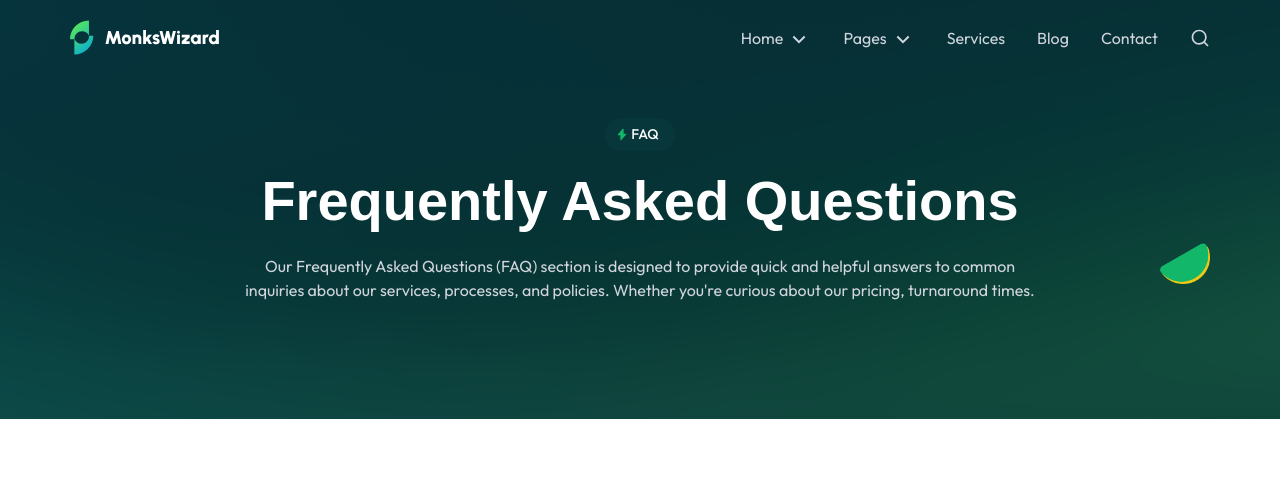
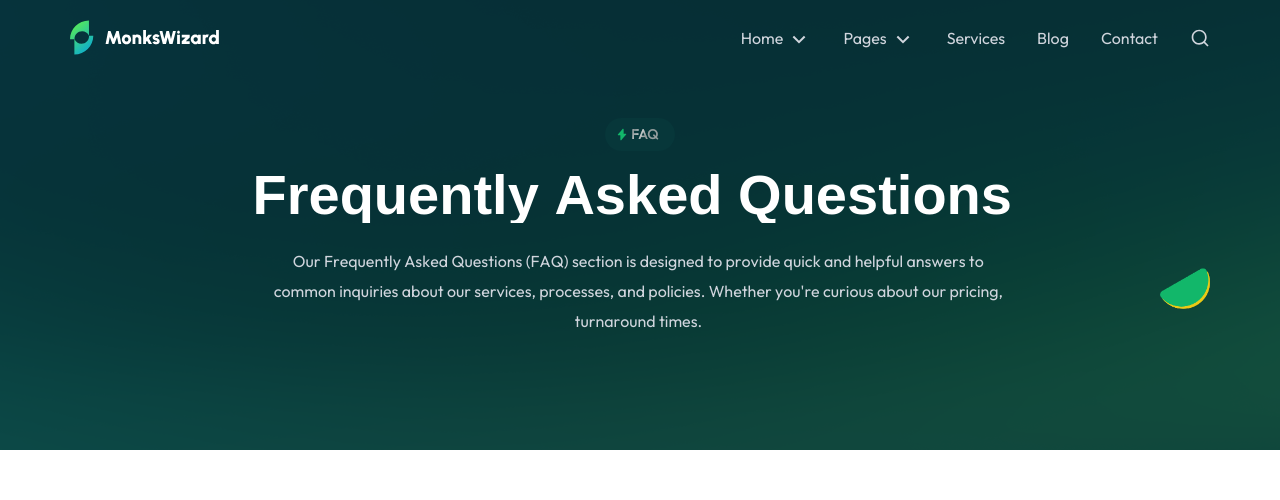
Before and after one commit to vivek9985/monkswizard, a Next.js app: page /faq in a window 1280 px wide. Shown: the top 500 px of the page. Built offline with nearby package versions, Linux system fonts and the light colour scheme; a web font is replaced by a local one.

Commit message:
added animation in section

```diff
--- a/src/Components/Section/About/Hero.tsx
+++ b/src/Components/Section/About/Hero.tsx
@@ -14,6 +14,8 @@ import HeroThree from "@/assets/images/about-hero-3.png";
 import { useState } from "react";
 import { RiCloseLargeLine } from "@remixicon/react";
 import ShinyText from "@/animation/ShinyText";
+import { motion } from 'framer-motion';
+import AnimatedCharacters from "@/animation/AnimatedCharacters";
 
 export default function Hero() {
     const [openVideo, setOpenVideo] = useState(false);
@@ -23,25 +25,53 @@ export default function Hero() {
             <Container>
                 <div className="flex flex-col items-center gap-y-[60px]">
                     <div className="w-10/12 md:w-9/12 xl:max-w-[874px] relative">
+                        <motion.div
+                            initial={{ y: 40, opacity: 0, rotate: 10 }}
+                            animate={{ y: 0, opacity: 1, rotate: 0 }}
+                            transition={{ duration: 0.5 }}
+                        >
                             <Badge className="mx-auto"><ShinyText text="About us" /></Badge>
+                        </motion.div>
+                        <motion.div
+                            initial="hidden"
+                            animate="visible"
+                            variants={{ visible: { transition: { delayChildren: 0.2, staggerChildren: 0.015 } } }}
+                        >
                             <Heading variant="h1" className="text-white text-center mt-4 mb-5">
-                            The Passionate People Powering Our Digital Agency
+                                <AnimatedCharacters text="The Passionate People Powering Our Digital Agency" type="heading" />
                             </Heading>
+                        </motion.div>
+                        <motion.div
+                            initial="hidden"
+                            animate="visible"
+                            variants={{ visible: { transition: { delayChildren: 0.4, staggerChildren: 0.010 } } }}
+                        >
                             <Paragraph variant="para-7" className="text-center text-neutral-300">
-                            We are creative agency that specializes in web design, seo, and Social media management. Our experienced team works closely.
+                                <AnimatedCharacters text="We are creative agency that specializes in web design, seo, and Social media management. Our experienced team works closely." type="heading" />
                             </Paragraph>
-                        <Image className="w-[50px] rotate-[65deg] absolute -right-[20%] bottom-[-5%] [animation:upDown_2s_ease-in-out_infinite]" src={HalfCircle} alt="" width={50} height={50} />
-                        <Image className="w-[65px] absolute -left-[10%] bottom-[-7%] [animation:upDown_2s_ease-in-out_infinite]" src={Spring} alt="" width={65} height={56} />
+                        </motion.div>
+                        <Image className="w-[50px] rotate-[65deg] absolute -right-[20%] bottom-[-5%] animate-bounce" src={HalfCircle} alt="" width={50} height={50} />
+                        <Image className="w-[65px] absolute -left-[10%] bottom-[-7%] animate-bounce" src={Spring} alt="" width={65} height={56} />
                     </div>
                     <div className="w-full flex items-center justify-center gap-x-[34px]">
+                        <motion.div initial={{ y: 40, opacity: 0 }}
+                            animate={{ y: 0, opacity: 1 }}
+                            transition={{ delay: 1.5, duration: 0.5 }}>
                             <Image src={HeroOne} alt="" width={294} height={307} />
-                        <div className="max-w-[280px] sm:max-w-[320px] md:max-w-[400px] xl:max-w-[484px] flex items-center justify-center relative">
+                        </motion.div>
+                        <motion.div initial={{ y: 40, opacity: 0 }}
+                            animate={{ y: 0, opacity: 1 }}
+                            transition={{ delay: 1.8, duration: 0.5 }} className="max-w-[280px] sm:max-w-[320px] md:max-w-[400px] xl:max-w-[484px] flex items-center justify-center relative">
                             <Image src={HeroTwo} alt="" width={445} height={533} />
                             <div onClick={() => setOpenVideo(true)}>
                                 <CircleButton className="scale-90 absolute -right-[23%] sm:-right-[20%] md:-right-[15%] xl:-right-[6%] top-[-13%]" />
                             </div>
-                        </div>
+                        </motion.div>
+                        <motion.div initial={{ y: 40, opacity: 0 }}
+                            animate={{ y: 0, opacity: 1 }}
+                            transition={{ delay: 2.1, duration: 0.5 }}>
                             <Image src={HeroThree} alt="" width={294} height={307} />
+                        </motion.div>
                     </div>
                 </div>
             </Container>
--- a/src/Components/Section/Home/Hero.tsx
+++ b/src/Components/Section/Home/Hero.tsx
@@ -90,7 +90,7 @@ export default function Hero() {
                         className="max-w-[280px] sm:max-w-[320px] md:max-w-[400px] xl:max-w-[440px] flex items-center justify-center relative">
                         <Image src={HeroImage} alt="Hero" width={445} height={533} priority />
                         <Image
-                            className="w-[50px] sm:w-[60px] md:w-[80px] xl:w-[92px] absolute -right-[9%] bottom-[11%] duration-700 delay-[20s] animate-bounce"
+                            className="w-[50px] sm:w-[60px] md:w-[80px] xl:w-[92px] absolute -right-[9%] bottom-[11%] animate-bounce"
                             src={HalfCircle}
                             alt="Decorative Half Circle"
                             width={92}
--- a/src/Components/Utils/PageHeader.tsx
+++ b/src/Components/Utils/PageHeader.tsx
@@ -1,3 +1,4 @@
+"use client"
 import Container from "@/Components/Utils/Container/Container";
 import Heading from "@/Components/Utils/Heading/Heading";
 import Paragraph from "@/Components/Utils/Paragraph/Paragraph";
@@ -5,6 +6,9 @@ import Badge from "@/Components/Utils/Badge/Badge";
 import Image from "next/image";
 import GradientBg from "@/assets/images/page-header-bg.svg";
 import HalfCircle from "@/assets/images/half-circle.png";
+import ShinyText from "@/animation/ShinyText";
+import { motion } from 'framer-motion';
+import AnimatedCharacters from "@/animation/AnimatedCharacters";
 
 interface TPageHeader {
     subtitle?: string;
@@ -15,20 +19,38 @@ interface TPageHeader {
 
 export default function PageHeader({ subtitle, title, paragraph, className = "" }: TPageHeader) {
     return (
-        <section className={`max-h-[425px] bg-primary-600 pt-[118px] pb-[117px] bg-no-repeat bg-cover bg-top ${className}`} style={{ backgroundImage: `url(${GradientBg.src})` }}>
+        <section className={`max-h-[450px] bg-primary-600 pt-[118px] pb-[117px] bg-no-repeat bg-cover bg-top ${className}`} style={{ backgroundImage: `url(${GradientBg.src})` }}>
             <Container className="relative">
                 <div className="flex flex-col items-center gap-y-[60px]">
                     <div className="w-10/12 md:w-9/12 xl:w-[1015px]">
-                    {subtitle &&
-                        <Badge className="mx-auto">{subtitle}</Badge>
-                    }
-                        <Heading variant="h1" className="text-white text-center mt-4 mb-5">
-                            {title}
-                        </Heading>
-                        <Paragraph variant="para-11" className="max-w-[793px] mx-auto text-center text-neutral-300">
-                            {paragraph}
-                        </Paragraph>
-                        <Image className="w-[50px] absolute right-0 bottom-[10%] [animation:upDown_2s_ease-in-out_infinite]" src={HalfCircle} alt="" width={50} height={50} />
+                        {subtitle &&
+                            <motion.div
+                                initial={{ y: 40, opacity: 0, rotate: 10 }}
+                                animate={{ y: 0, opacity: 1, rotate: 0 }}
+                                transition={{ duration: 0.5 }}
+                            >
+                                <Badge className="mx-auto"><ShinyText text={subtitle} /></Badge>
+                            </motion.div>
+                        }
+                        <motion.span
+                            initial="hidden"
+                            animate="visible"
+                            variants={{ visible: { transition: { delayChildren: 0.2, staggerChildren: 0.015 } } }}
+                        >
+                            <Heading variant="h1" className="text-white text-center mt-4 mb-3">
+                                <AnimatedCharacters text={title} type="heading" />
+                            </Heading>
+                        </motion.span>
+                        <motion.span
+                            initial="hidden"
+                            animate="visible"
+                            variants={{ visible: { transition: { delayChildren: 0.4, staggerChildren: 0.010 } } }}
+                        >
+                            <Paragraph variant="para-11" className="max-w-[750px] mx-auto text-center text-neutral-300">
+                                <AnimatedCharacters text={paragraph} />
+                            </Paragraph>
+                        </motion.span>
+                        <Image className="w-[50px] absolute right-0 bottom-[10%] animate-bounce" src={HalfCircle} alt="" width={50} height={50} />
                     </div>
                 </div>
             </Container>
```
Also changed, not shown: src/Components/Section/Services/Hero.tsx (+35 -11 lines). Lines whose indentation alone changed are shown as unchanged.
